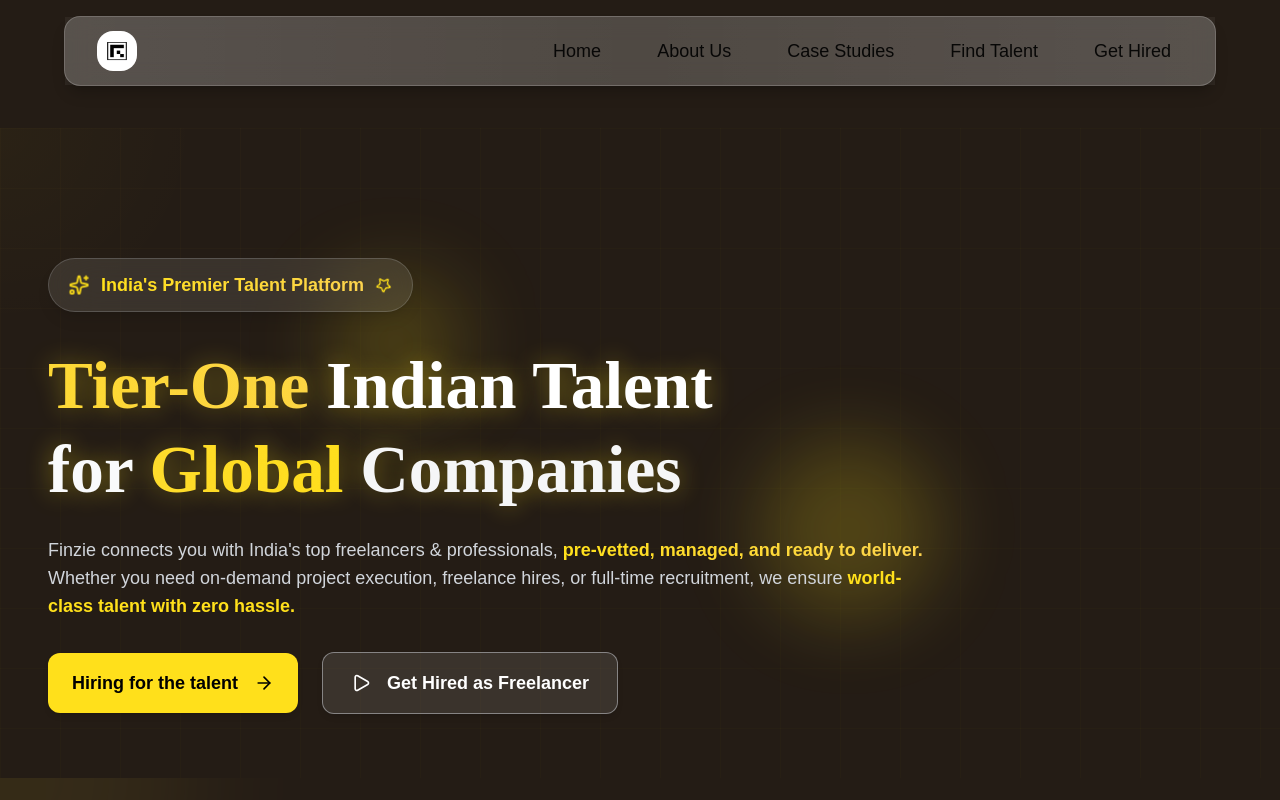
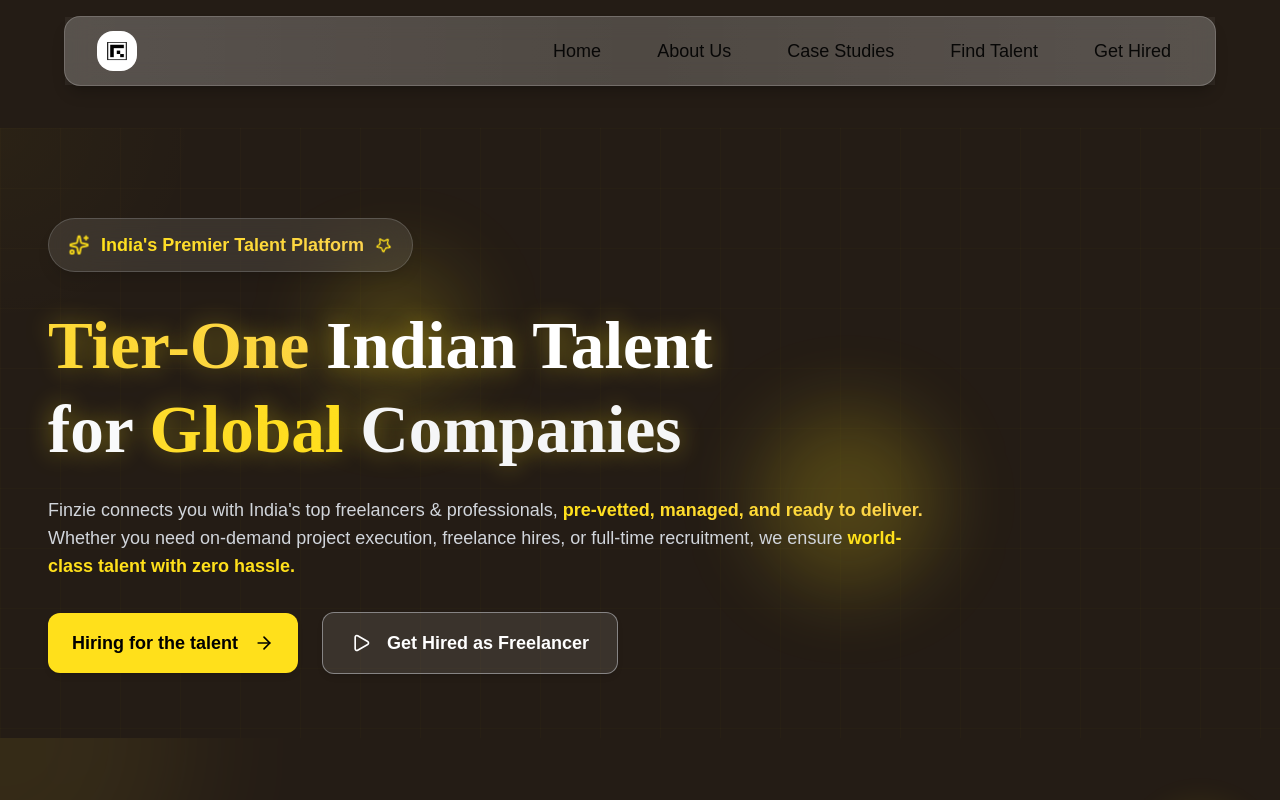
Before and after one commit to aryantrivedi28/aitm-isolated, a Next.js app: page / in a window 1280 px wide. Shown: the top 800 px of the page. Built offline with nearby package versions, Linux system fonts and the light colour scheme.

Commit message:
Update find-talent page

```diff
--- a/src/components/home/Hero.tsx
+++ b/src/components/home/Hero.tsx
@@ -29,7 +29,7 @@ const Hero = () => {
   }, []);
 
   return (
-    <section className="relative overflow-hidden bg-[#241C15] pt-[90px] sm:pt-[110px] lg:pt-[130px]">
+    <section className="relative overflow-hidden bg-[#241C15] pt-[60px] sm:pt-[80px] lg:pt-[90px]">
       {/* Light Radial Gradient Mouse Follower */}
       <div
         className="absolute inset-0 z-0 opacity-20 pointer-events-none transition-all duration-300"
--- a/src/components/home/Testimonials.tsx
+++ b/src/components/home/Testimonials.tsx
@@ -74,7 +74,7 @@ const Testimonials = () => {
   return (
     <section className="py-16 px-4 bg-[#241C15] overflow-hidden">
       <motion.div
-        className="max-w-6xl mx-auto"
+        className="max-w-full mx-auto"
         initial="hidden"
         whileInView="visible"
         viewport={{ once: true, amount: 0.2 }}
```
